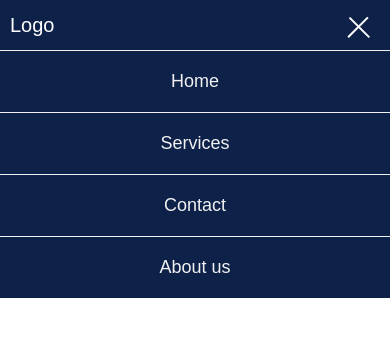
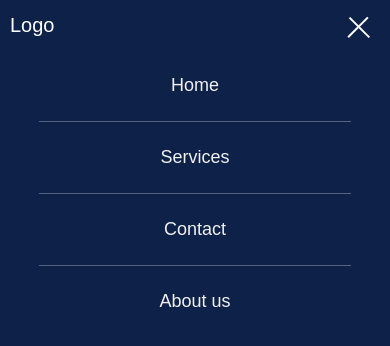
Before and after one commit to luizlopes12/Menu-react, a React (Create React App) app: page / in a window 390 px wide. Both pictures are taken after a click on the element 358 px from the left and 26 px from the top of the page. Shown: the top 346 px of the page. Built offline with nearby package versions, Linux system fonts and the light colour scheme.

Commit message:
Tentando colocar umas animações

```diff
--- a/src/header/Header.jsx
+++ b/src/header/Header.jsx
@@ -27,8 +27,8 @@ const Header = () => {
         <Container>
             <Logo>Logo</Logo>
             <Nav>
-                {(toggleMenu || screenWidth > 500) && (
-                <NavList toggled={toggleMenu}>
+                {(toggleMenu || screenWidth > 600) && (
+                <NavList>
                     <NavLink>Home</NavLink>
                     <NavLink>Services</NavLink>
                     <NavLink>Contact</NavLink>
--- a/src/header/style.js
+++ b/src/header/style.js
@@ -34,10 +34,11 @@ export const NavList = styled.ul`
 
     @media screen and (max-width: 500px) {
         flex-direction: column;
-        height: auto;
-        transition: all .2s linear;
-        ${({toggled}) => (toggled ? '':'transform: translateX(100%);')}
+        height: 100vh;
+        justify-content: start;
+        transition: all .2s linear ;
     }
+
 `;
 export const NavLink = styled.li`
     margin-right: 20px;
@@ -47,13 +48,14 @@ export const NavLink = styled.li`
 
     @media screen and (max-width: 500px) {
         &:nth-child(1){
+            border-top: none;
             margin-top: 50px;
         }
-        width: 100%;
-        border-top: 1px solid #f1f1f1;
+        width: 80%;
+        border-top: 1px solid #f1f1f14f;
         text-align: center;
         margin-right: 0;
-        padding: 20px 0;
+        padding: 25px 0;
     }
 `;
 export const NavButton = styled.div`
```
